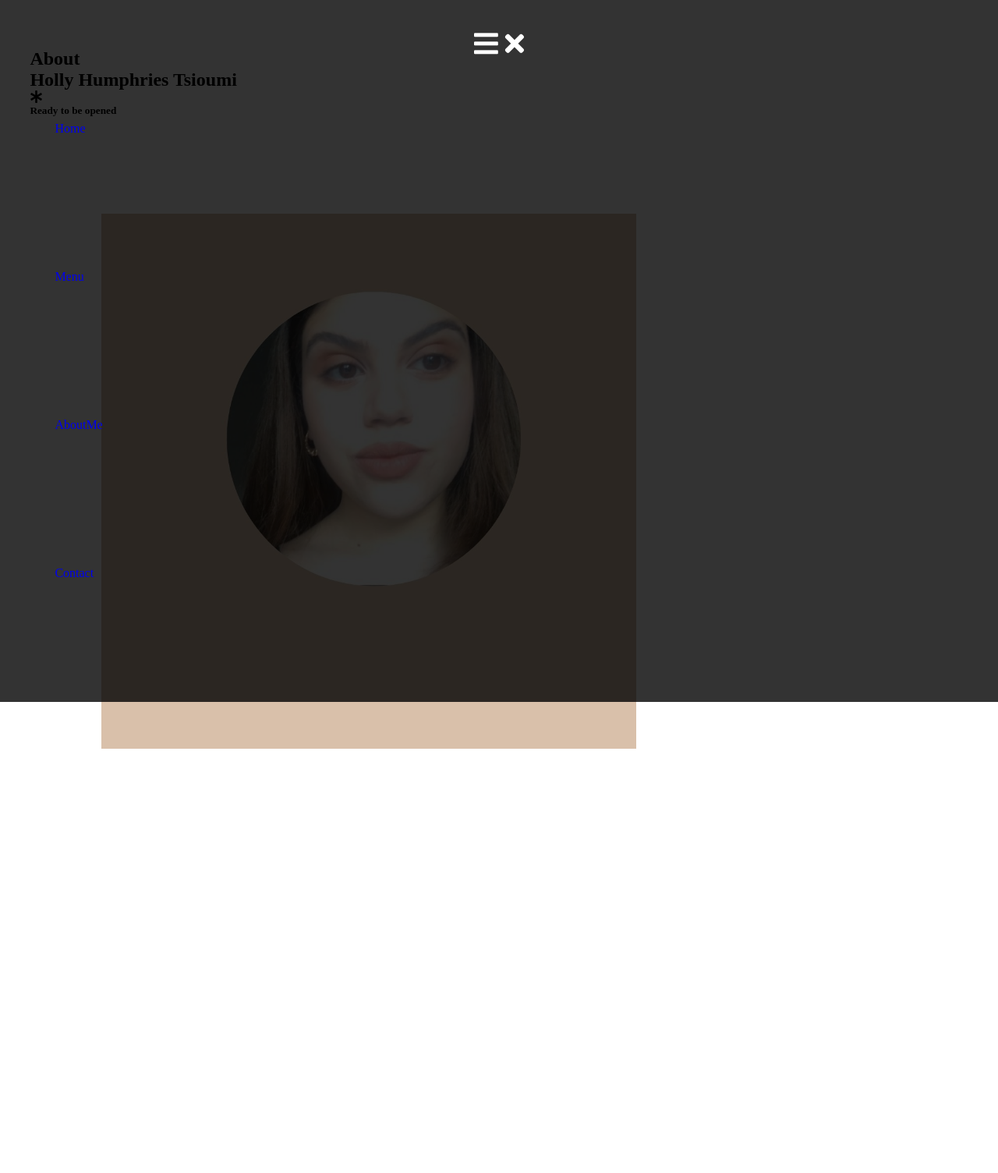
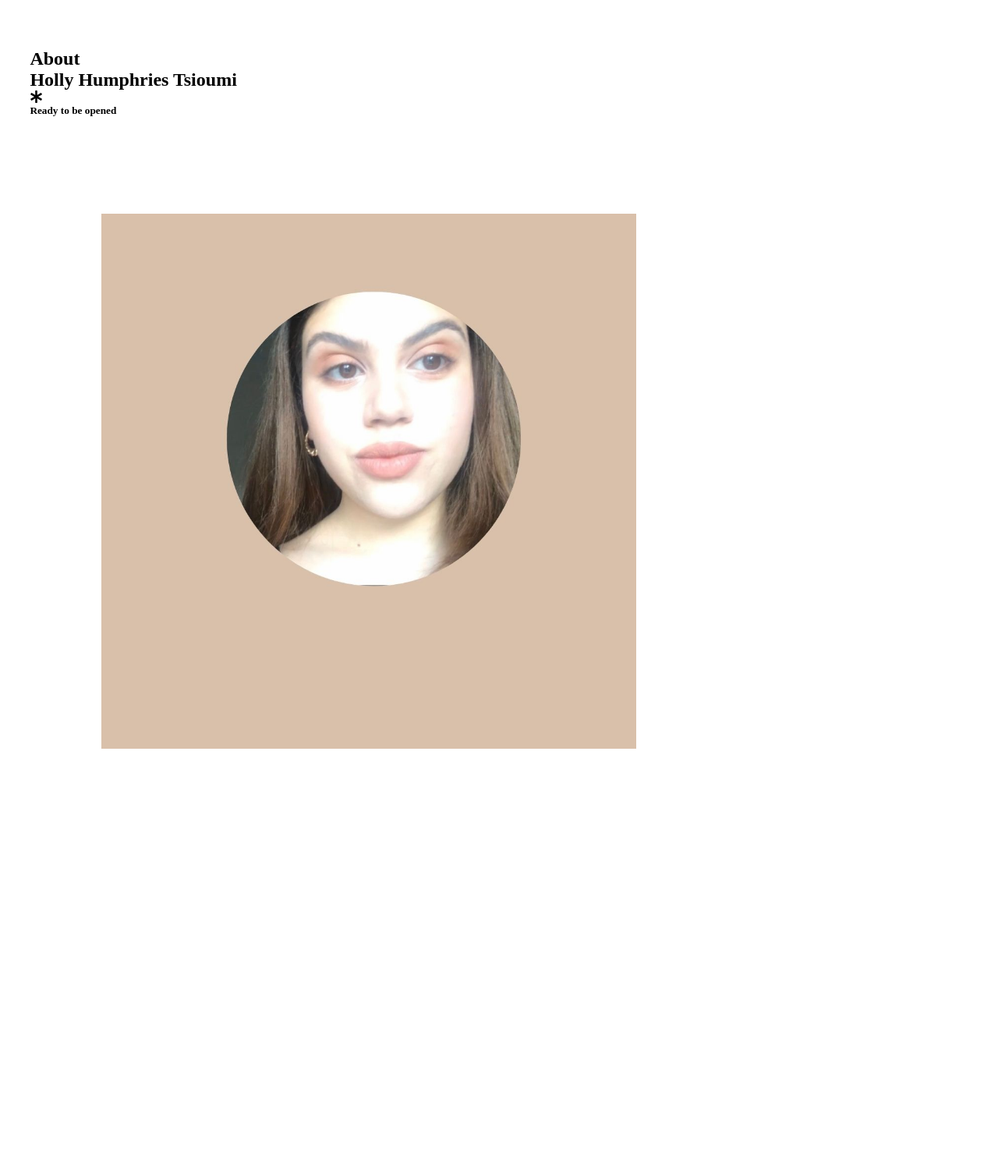
Before and after one commit to hollyhumphries/mybrookesblog, a Jekyll site: the page aboutme/index.html, which Jekyll copies as it is, in a window 1280 px wide. Shown: the whole page at 78% size. Built offline with Jekyll 4.4.1, drawn with Linux system fonts in a browser that asks for light colours; nearby versions of some CDN libraries; some web fonts are replaced.

Commit message:
Update index.html

```diff
--- a/aboutme/index.html
+++ b/aboutme/index.html
@@ -11,7 +11,7 @@
     <script src="https://unpkg.com/scrollreveal"></script>
   <link rel="stylesheet" href="css/styles.css">
 </head>
-<body class="open">
+<body>
   <header>
 <div class="container">
   <nav class="nav">
```
